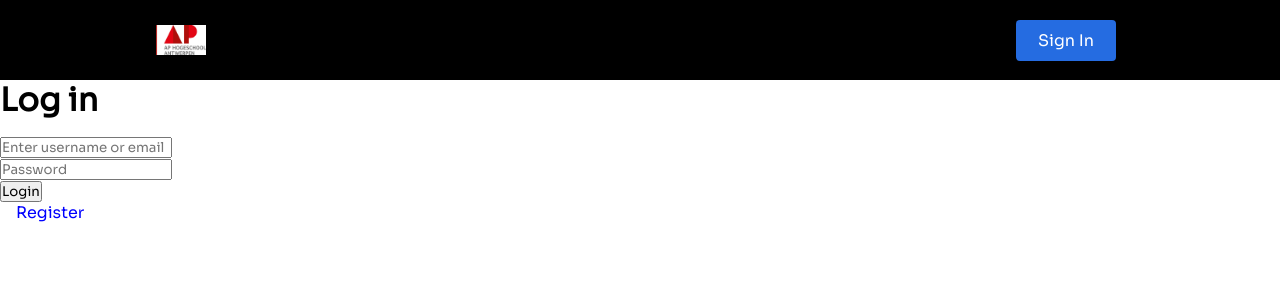
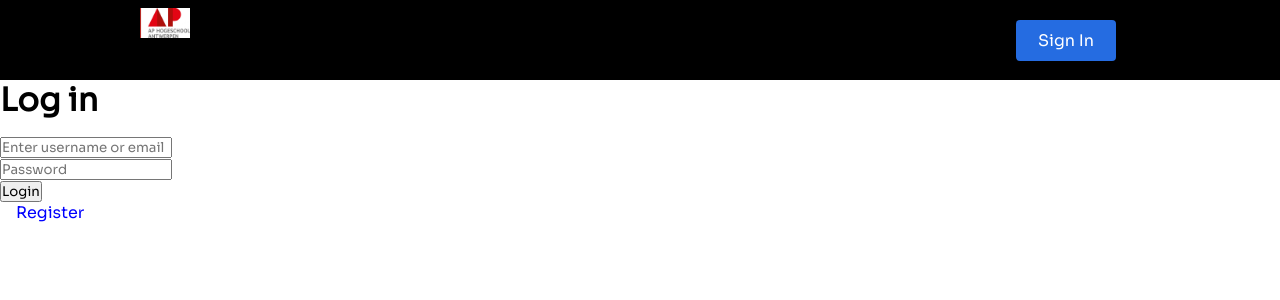
Before and after one commit to shalyK/AWS-Groep03, a React (Create React App) app: page /login in a window 1280 px wide. Shown: the top 300 px of the page. Built offline with nearby package versions, Linux system fonts and the light colour scheme; what aws-amplify would draw is missing.

Commit message:
fix home

```diff
--- a/src/pages/navbar.js
+++ b/src/pages/navbar.js
@@ -33,9 +33,9 @@ class Navbar extends Component {
   render() {
     return (
       <Nav>
-        <NavLink to='/'>
+
           <img src="AP_logo.jpg" alt='logo' height="30" width="50" />
-        </NavLink>
+
         <Bars />
 
         {this.props.auth.isAuthenticated ?
```
